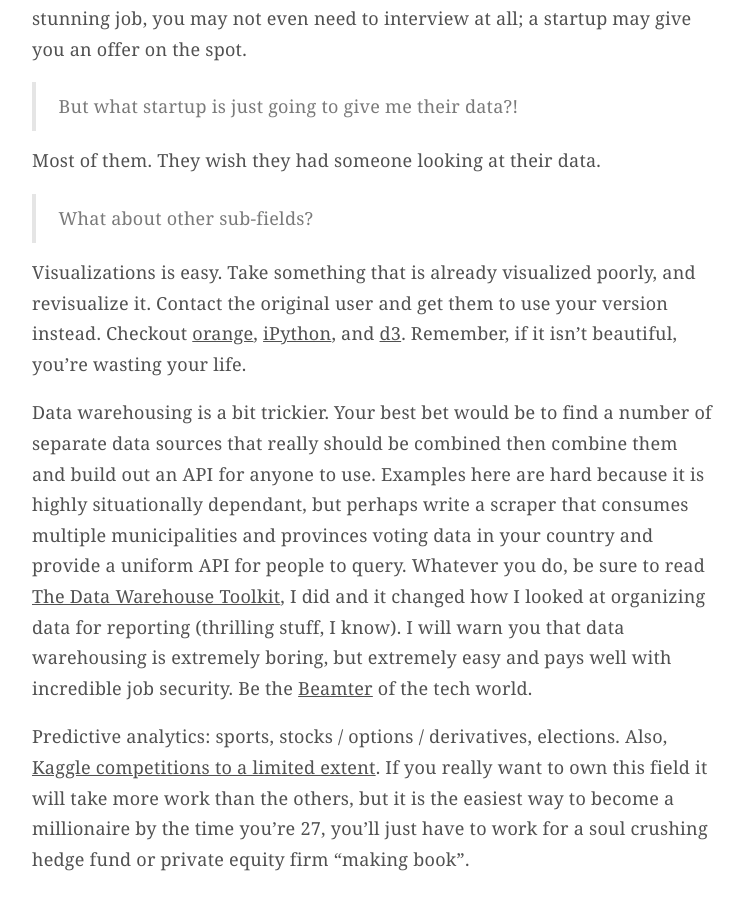
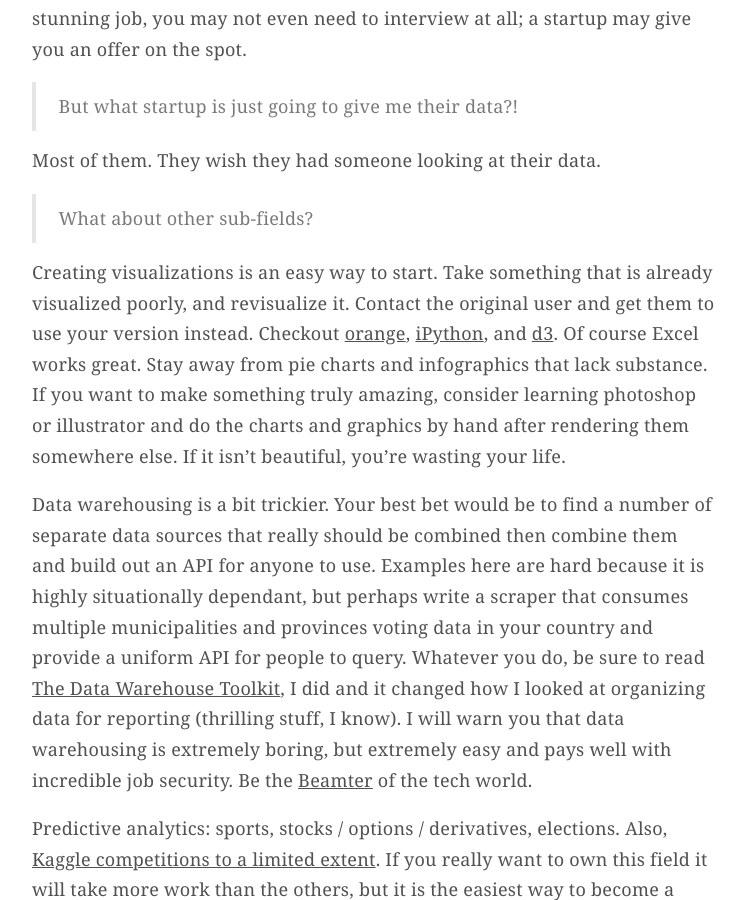
Before and after one commit to venn/blog, a Jekyll site: the page built from _posts/2014-05-20-breaking-into-data.md, in a window 1280 px wide and 900 px high, scrolled down 1719 px. Shown: the whole window, without its empty margins (266-1010 px from the left). Built offline with Jekyll 4.4.1, drawn with Linux system fonts in a browser that asks for light colours; Markdown is read by kramdown in place of the engine named in the settings; comment, search, counter and statistics services are not loaded.

Commit message:
Reword the visualization section

```diff
--- a/_posts/2014-05-20-breaking-into-data.md
+++ b/_posts/2014-05-20-breaking-into-data.md
@@ -31,7 +31,7 @@ Most of them. They wish they had someone looking at their data.
 
 > What about other sub-fields?
 
-Visualizations is easy. Take something that is already visualized poorly, and revisualize it. Contact the original user and get them to use your version instead. Checkout [orange](http://orange.biolab.si/), [iPython](http://en.wikipedia.org/wiki/IPython), and [d3](http://d3js.org/). Remember, if it isn't beautiful, you're wasting your life.
+Creating visualizations is an easy way to start. Take something that is already visualized poorly, and revisualize it. Contact the original user and get them to use your version instead. Checkout [orange](http://orange.biolab.si/), [iPython](http://en.wikipedia.org/wiki/IPython), and [d3](http://d3js.org/). Of course Excel works great. Stay away from pie charts and infographics that lack substance. If you want to make something truly amazing, consider learning photoshop or illustrator and do the charts and graphics by hand after rendering them somewhere else. If it isn't beautiful, you're wasting your life.
 
 Data warehousing is a bit trickier. Your best bet would be to find a number of separate data sources that really should be combined then combine them and build out an API for anyone to use. Examples here are hard because it is highly situationally dependant, but perhaps write a scraper that consumes multiple municipalities and provinces voting data in your country and provide a uniform API for people to query. Whatever you do, be sure to read [The Data Warehouse Toolkit](http://www.amazon.com/The-Data-Warehouse-Toolkit-Dimensional/dp/1118530802/ref=sr_1_2), I did and it changed how I looked at organizing data for reporting (thrilling stuff, I know). I will warn you that data warehousing is extremely boring, but extremely easy and pays well with incredible job security. Be the [Beamter](http://en.wikipedia.org/wiki/Beamter) of the tech world.
 
```
